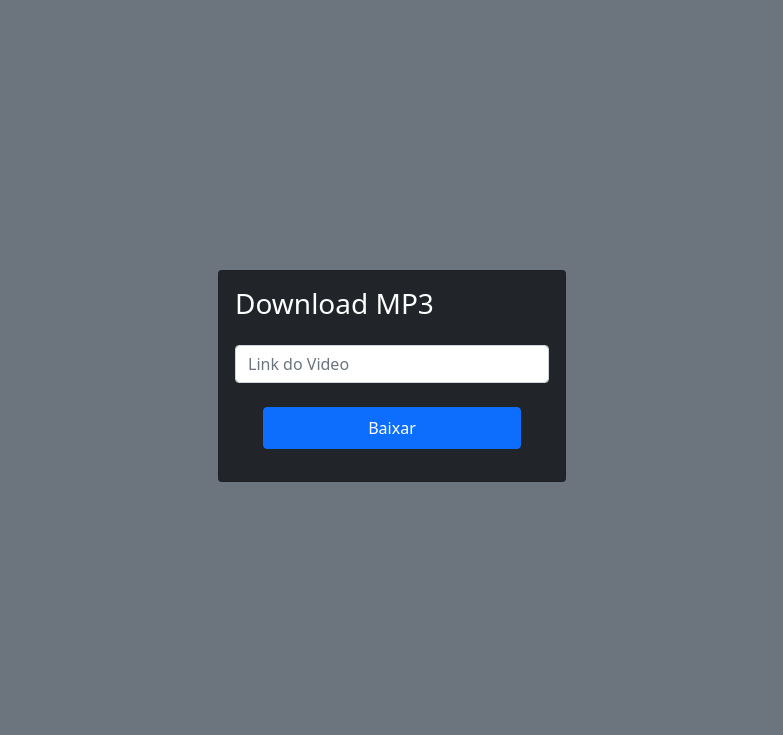
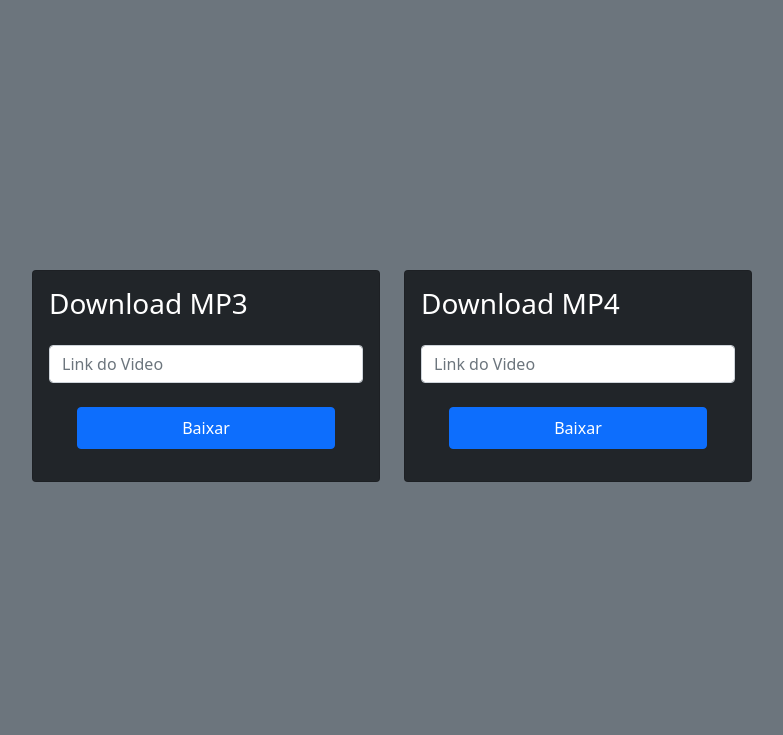
Before and after one commit to Leandro0O/downloadMP3, a Flask app: page / in a window 1280 px wide. Shown: the top 735 px of the page, without its empty margins (248-1031 px from the left). Run offline with Flask 2, Linux system fonts and the light colour scheme.

Commit message:
Add download mp4 function

```diff
--- a/App/Mp3Downloader/routes.py
+++ b/App/Mp3Downloader/routes.py
@@ -9,8 +9,8 @@ def Index():
 
     return render_template('index.html')
 
-@app.route('/download',methods=['POST','GET'])
-def download_file():
+@app.route('/downloadmp3',methods=['POST','GET'])
+def download_mp3():
 
     if request.method == 'POST':
         link = request.form.get('link')
@@ -18,8 +18,21 @@ def download_file():
         mp3 = download.downloadmp3()
         if mp3 == True:
             convert = download.convertmp3()
-            flash('Download Concluido!', 'success')
+            flash('Download do mp3 concluido!', 'success')
             return redirect(url_for('Index'))
         else:
             flash('Erro','danger')
     return render_template('index.html')
+
+@app.route('/downloadmp4',methods=['POST','GET'])
+def download_mp4():
+
+    if request.method == 'POST':
+        link = request.form.get('link')
+        download = Download(link)
+        mp3 = download.downloadmp4()
+        flash('Download do vídeo concluido!', 'success')
+        return redirect(url_for('Index'))
+    else:
+        flash('Erro','danger')
+    return render_template('index.html')
--- a/App/templates/index.html
+++ b/App/templates/index.html
@@ -4,13 +4,32 @@
 
 
 <main class="container " >
-  <div class="row justify-content-center d-flex align-items-center" style="height: 90vh;">
+  <div class="row row-cols-1 row-cols-md-2 justify-content-center d-flex align-items-center" style="height: 90vh;">
     <div class="col-lg-4 col-md-4 col-sm-6 col-12">
       <div class="card  bg-dark text-white">
         <div class="card-body">
           <h3 class="card-title">Download MP3</h3>
           <p class="card-text">
-          <form method="POST" action="{{url_for('download_file')}}" enctype="multipart/form-data">
+          <form method="POST" action="{{url_for('download_mp3')}}" enctype="multipart/form-data">
+            <input class="form-control my-4" type="text" placeholder="Link do Video" name="link">
+            <div class="row justify-content-center">
+              <div class="col-10">
+                <button type="submit" class="btn btn-primary w-100 p-2 ">Baixar</button>
+              </div>
+
+            </div>
+
+          </form>
+          </p>
+        </div>
+      </div>
+    </div>
+    <div class="col-lg-4 col-md-4 col-sm-6 col-12">
+      <div class="card  bg-dark text-white">
+        <div class="card-body">
+          <h3 class="card-title">Download MP4</h3>
+          <p class="card-text">
+          <form method="POST" action="{{url_for('download_mp4')}}" enctype="multipart/form-data">
             <input class="form-control my-4" type="text" placeholder="Link do Video" name="link">
             <div class="row justify-content-center">
               <div class="col-10">
```
Also changed, not shown: App/Mp3Downloader/modules.py (+8 -1 lines).
